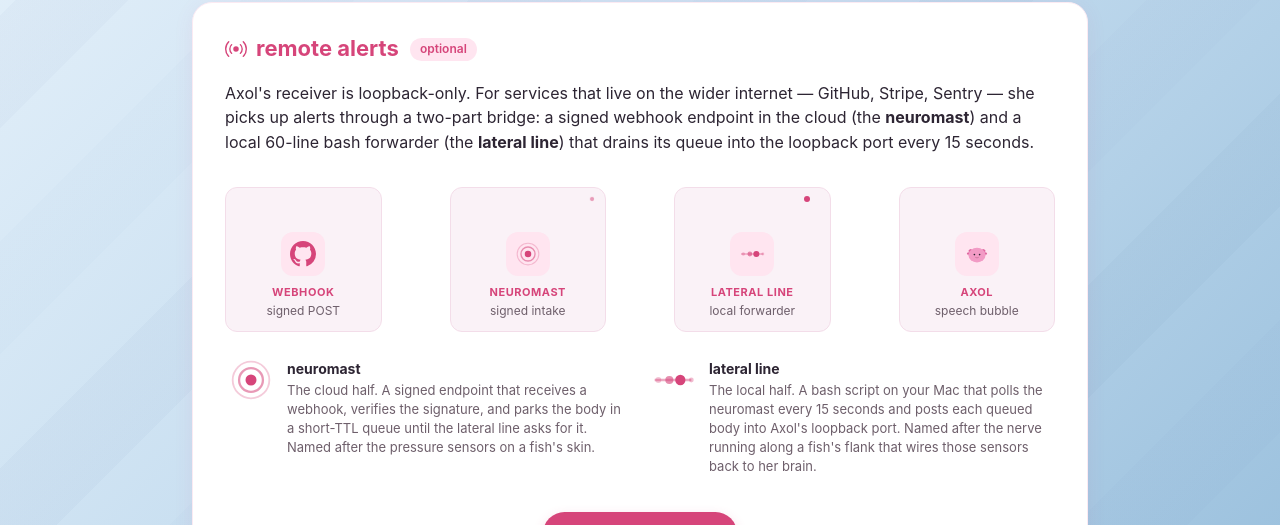
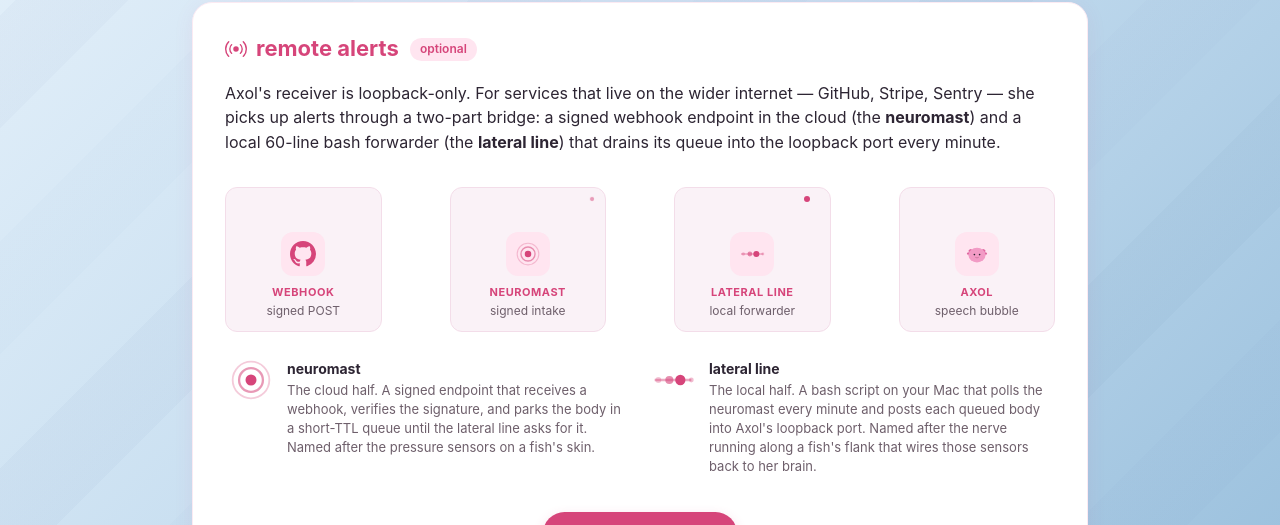
Before and after one commit to Roach/axol, a Jekyll site: the page built from docs/index.html, in a window 1280 px wide and 900 px high, scrolled down 2868 px. Shown: the part 128-653 px from the top of the window. Built offline with Jekyll 4.4.1, drawn with Linux system fonts in a browser that asks for light colours.

Commit message:
github-actions adapter + lateral-line: GitHub icon, 1-minute poll
- axol/adapters/github-actions.json: both the success and failure cases
  now use icon: "github" (the bundled Bootstrap Icons GitHub mark) so
  CI bubbles carry the service logo rather than a generic check/x. The
  pass/fail distinction still reads from the bubble body ("CI passed"
  vs "CI failed") and from priority (normal vs urgent).

- lateral-line: StartInterval bumped from 15s to 60s in the plist
  example, install.sh, and the header comment in lateral-line.sh. Prose
  references across the site and READMEs (root README, lateral-line
  README, index.html, remote-alerts.html, deploy-webflow.html) now say
  "every minute" / "within a minute" to match.

Co-Authored-By: Claude Opus 4.7 (1M context) <noreply@anthropic.com>

```diff
--- a/axol/adapters/github-actions.json
+++ b/axol/adapters/github-actions.json
@@ -8,7 +8,7 @@
       "body":     "{{workflow_run.name | default 'CI'}} passed",
       "priority": "normal",
       "source":   "github-actions",
-      "icon":     "success",
+      "icon":     "github",
       "actions":  [
         { "type": "open-url", "url": "{{workflow_run.html_url}}", "label": "View run" }
       ]
@@ -18,7 +18,7 @@
       "body":     "{{workflow_run.name | default 'CI'}} failed",
       "priority": "urgent",
       "source":   "github-actions",
-      "icon":     "error",
+      "icon":     "github",
       "actions":  [
         { "type": "open-url", "url": "{{workflow_run.html_url}}", "label": "View run" }
       ]
--- a/docs/deploy-webflow.html
+++ b/docs/deploy-webflow.html
@@ -517,7 +517,7 @@ type: article
 <pre><code><span class="tok-cmd">curl</span> <span class="tok-flag">-X</span> POST <span class="tok-str">"$AXOL_CLOUD_URL/app/api/hooks/demo?key=$SHARED_SECRET"</span> \
   <span class="tok-flag">-H</span> <span class="tok-str">'content-type: application/json'</span> \
   <span class="tok-flag">-d</span> <span class="tok-str">'{"title":"remote alert","body":"delivered by the lateral line"}'</span></code></pre>
-        <p>Within 15 seconds a speech bubble pops on your screen. <code>tail -f ~/Library/Logs/Axol/lateral-line.log</code> shows the pull → forward → ack cycle.</p>
+        <p>Within a minute a speech bubble pops on your screen. <code>tail -f ~/Library/Logs/Axol/lateral-line.log</code> shows the pull → forward → ack cycle.</p>
       </li>
     </ol>
   </section>
--- a/docs/index.html
+++ b/docs/index.html
@@ -1849,7 +1849,7 @@ cd axol/axol
 
   <section id="remote">
     <h2><span class="heading-icon" aria-hidden="true"><svg><use href="#icon-remote"/></svg></span>remote alerts <span class="pill">optional</span></h2>
-    <p>Axol's receiver is loopback-only. For services that live on the wider internet — GitHub, Stripe, Sentry — she picks up alerts through a two-part bridge: a signed webhook endpoint in the cloud (the <b>neuromast</b>) and a local 60-line bash forwarder (the <b>lateral line</b>) that drains its queue into the loopback port every 15 seconds.</p>
+    <p>Axol's receiver is loopback-only. For services that live on the wider internet — GitHub, Stripe, Sentry — she picks up alerts through a two-part bridge: a signed webhook endpoint in the cloud (the <b>neuromast</b>) and a local 60-line bash forwarder (the <b>lateral line</b>) that drains its queue into the loopback port every minute.</p>
 
     <div class="ll-flow remote-flow" aria-label="Lateral-line data flow">
       <div class="ll-node">
@@ -1932,7 +1932,7 @@ cd axol/axol
         <span class="gloss-icon" aria-hidden="true"><svg><use href="#glyph-lateral-line"/></svg></span>
         <div class="gloss-body">
           <b>lateral line</b>
-          <span>The local half. A bash script on your Mac that polls the neuromast every 15 seconds and posts each queued body into Axol's loopback port. Named after the nerve running along a fish's flank that wires those sensors back to her brain.</span>
+          <span>The local half. A bash script on your Mac that polls the neuromast every minute and posts each queued body into Axol's loopback port. Named after the nerve running along a fish's flank that wires those sensors back to her brain.</span>
         </div>
       </div>
     </div>
--- a/docs/remote-alerts.html
+++ b/docs/remote-alerts.html
@@ -1081,7 +1081,7 @@ type: article
           <h3>lateral line</h3>
         </div>
         <p><b>In fish:</b> the nerve pathway running along the flank, wiring every neuromast back to the brain — the channel that carries signals home.</p>
-        <p><b>In Axol:</b> a 60-line bash script on your Mac, run by <code>launchd</code> every 15 seconds. Pulls each neuromast's queue with a bearer token, POSTs the bodies to <code>127.0.0.1:47329</code>, acks on success. Cursor lives at <code>~/Library/Application Support/Axol/lateral-line.cursor</code>.</p>
+        <p><b>In Axol:</b> a 60-line bash script on your Mac, run by <code>launchd</code> every minute. Pulls each neuromast's queue with a bearer token, POSTs the bodies to <code>127.0.0.1:47329</code>, acks on success. Cursor lives at <code>~/Library/Application Support/Axol/lateral-line.cursor</code>.</p>
         <p><b>Guarantees:</b> at-least-once. Items stay queued if Axol's offline; a crashed ack causes at most one duplicate bubble. No cloud redeploy needed when adding sources — Axol's local adapter system handles translation.</p>
       </div>
     </div>
@@ -1113,7 +1113,7 @@ type: article
       </div>
       <div class="flow-step">
         <b><span class="glyph" aria-hidden="true"><svg><use href="#glyph-lateral-line"/></svg></span>lateral-line</b>
-        <div class="desc">A 60-line bash script run by <code>launchd</code> every 15 seconds. Fetches each neuromast's queue with a bearer token, POSTs each body unchanged to <code>127.0.0.1:47329</code>, acks on success. At-least-once: if Axol is offline, items stay queued until she's back.</div>
+        <div class="desc">A 60-line bash script run by <code>launchd</code> every minute. Fetches each neuromast's queue with a bearer token, POSTs each body unchanged to <code>127.0.0.1:47329</code>, acks on success. At-least-once: if Axol is offline, items stay queued until she's back.</div>
       </div>
       <div class="flow-arrow arrow-3" aria-hidden="true"><span class="arrow-dot"></span></div>
       <div class="flow-step">
```
Also changed, not shown: README.md, lateral-line/README.md, 3 other files.
